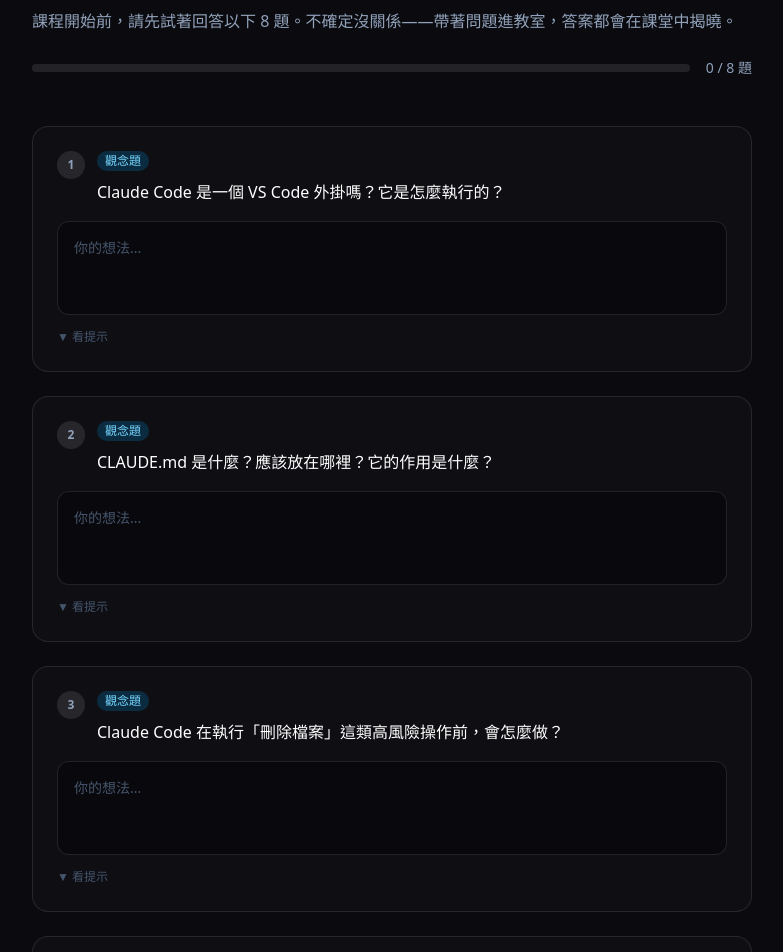
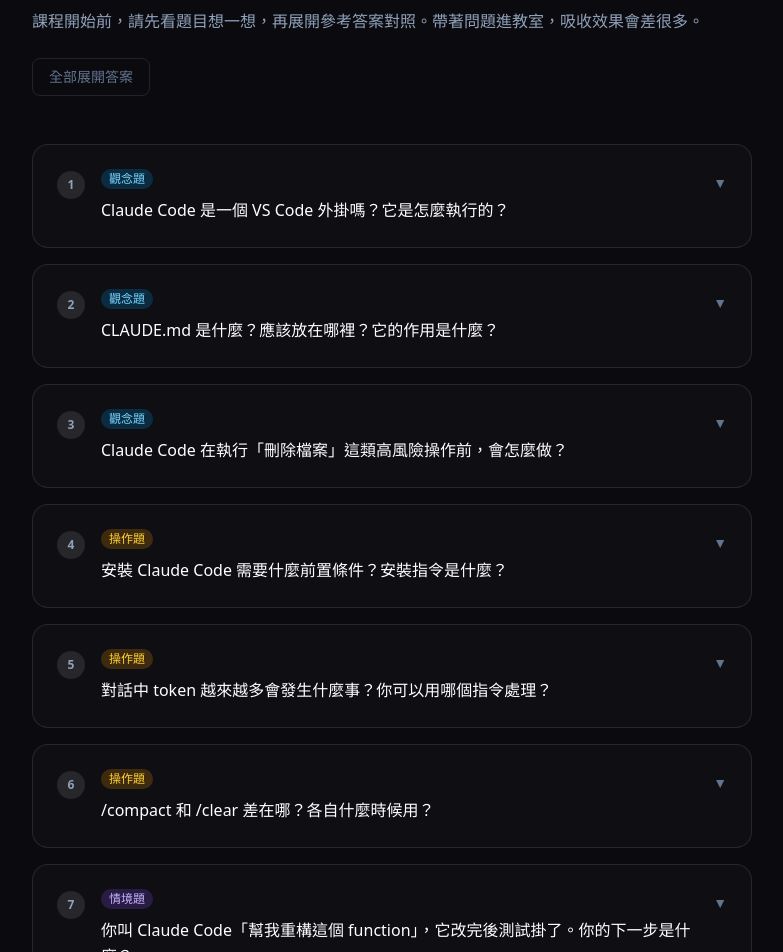
Before and after one commit to chrischeng-c4/cc-tutorial, a React (Vite) app: page /#/pre-quiz in a window 1280 px wide. Shown: the part 280-1232 px from the top of the page, without its empty margins (248-1031 px from the left). Built offline with nearby package versions, Linux system fonts and the light colour scheme.

Commit message:
refactor: pre-quiz to read-only format with expandable answers

```diff
--- a/src/pages/PreQuiz.jsx
+++ b/src/pages/PreQuiz.jsx
@@ -4,81 +4,73 @@
 const questions = [
   {
     id: 1,
-    type: 'concept',
     label: '觀念題',
     labelColor: 'bg-sky-500/20 text-sky-300',
     q: 'Claude Code 是一個 VS Code 外掛嗎？它是怎麼執行的？',
-    hint: '想想它安裝的方式和運作的環境。',
+    answer: '不是。Claude Code 是一個跑在終端機的 CLI 工具（npm 安裝），不依附任何 IDE。它在你的本機環境直接讀取檔案、執行指令，有 VS Code / JetBrains 的整合外掛，但本體是 CLI。',
   },
   {
     id: 2,
-    type: 'concept',
     label: '觀念題',
     labelColor: 'bg-sky-500/20 text-sky-300',
     q: 'CLAUDE.md 是什麼？應該放在哪裡？它的作用是什麼？',
-    hint: '這是 Claude Code 讀取專案規範的方式。',
+    answer: '放在專案根目錄（或 home 目錄做全域設定）的 Markdown 檔案。Claude Code 啟動時會自動讀取，讓你定義專案規範、常用指令、注意事項——等於給 Claude 的工作說明書。',
   },
   {
     id: 3,
-    type: 'concept',
     label: '觀念題',
     labelColor: 'bg-sky-500/20 text-sky-300',
     q: 'Claude Code 在執行「刪除檔案」這類高風險操作前，會怎麼做？',
-    hint: '它不會默默就做掉，想想它的安全機制。',
+    answer: '它會在終端機顯示即將執行的動作並暫停，等你按 Y 確認才繼續。這是內建的 Permission 機制，你也可以在設定裡調整哪些操作需要確認、哪些可以自動執行。',
   },
   {
     id: 4,
-    type: 'hands-on',
     label: '操作題',
     labelColor: 'bg-amber-500/20 text-amber-300',
     q: '安裝 Claude Code 需要什麼前置條件？安裝指令是什麼？',
-    hint: '需要特定版本的 Node.js，試著查查看。',
+    answer: '需要 Node.js 18 以上。安裝指令：npm install -g @anthropic-ai/claude-code，然後執行 claude 啟動。首次使用需要 Anthropic API Key 或 claude.ai Max 帳號登入。',
   },
   {
     id: 5,
-    type: 'hands-on',
     label: '操作題',
     labelColor: 'bg-amber-500/20 text-amber-300',
     q: '對話中 token 越來越多會發生什麼事？你可以用哪個指令處理？',
-    hint: '有兩個 slash 指令可以解決這個問題。',
+    answer: '對話歷史過長會接近 context window 上限，導致速度變慢、費用增加，最終舊的訊息被截斷。可以用 /compact 壓縮（保留摘要）或 /clear 完全清空重來。',
   },
   {
     id: 6,
-    type: 'hands-on',
     label: '操作題',
     labelColor: 'bg-amber-500/20 text-amber-300',
     q: '/compact 和 /clear 差在哪？各自什麼時候用？',
-    hint: '一個保留記憶，一個清空記憶。',
+    answer: '/compact 讓 Claude 把對話歷史壓縮成摘要，保留關鍵脈絡繼續工作，適合長任務中途節省 token。/clear 完全清空記憶重新開始，適合切換到不相關的新任務。',
   },
   {
     id: 7,
-    type: 'scenario',
     label: '情境題',
     labelColor: 'bg-violet-500/20 text-violet-300',
-    q: '你叫 Claude Code「幫我重構這個 function」，它改完後測試掛了。你的下一步是什麼？（不是問 Claude，是問你自己該怎麼辦）',
-    hint: '想想 git 的基本工作流程。',
+    q: '你叫 Claude Code「幫我重構這個 function」，它改完後測試掛了。你的下一步是什麼？',
+    answer: '先用 git diff 看它改了什麼，再決定是 git checkout 回滾、還是繼續叫 Claude 修。重點是：讓 Claude 動手前，確保你的工作目錄是乾淨的 git 狀態——這樣任何改動都可以還原。',
   },
   {
     id: 8,
-    type: 'scenario',
     label: '情境題',
     labelColor: 'bg-violet-500/20 text-violet-300',
     q: '你的團隊想統一 Claude Code 的行為，例如：永遠用繁體中文回答、不要動 migration 檔案。你會怎麼設定？',
-    hint: '答案和第 2 題有關。',
+    answer: '寫進專案的 CLAUDE.md。這個檔案 commit 進 repo，所有人 clone 後啟動 Claude Code 就會自動套用相同規則，不需要每個人自己設定。',
   },
 ]
 
 export default function PreQuiz() {
-  const [answers, setAnswers] = useState({})
   const [revealed, setRevealed] = useState({})
-  const [submitted, setSubmitted] = useState(false)
 
-  const filled = Object.values(answers).filter(v => v.trim().length > 0).length
+  function toggle(id) {
+    setRevealed(r => ({ ...r, [id]: !r[id] }))
+  }
 
-  function handleSubmit(e) {
-    e.preventDefault()
-    setSubmitted(true)
-    window.scrollTo({ top: 0, behavior: 'smooth' })
+  function revealAll() {
+    const all = {}
+    questions.forEach(q => { all[q.id] = true })
+    setRevealed(all)
   }
 
   return (
@@ -94,78 +86,51 @@
             Claude Code<br />
             <span className="bg-gradient-to-r from-rose-400 to-orange-400 bg-clip-text text-transparent">預習題目</span>
           </h1>
-          <p className="text-slate-400 leading-relaxed">
-            課程開始前，請先試著回答以下 8 題。不確定沒關係——帶著問題進教室，答案都會在課堂中揭曉。
+          <p className="text-slate-400 leading-relaxed mb-6">
+            課程開始前，請先看題目想一想，再展開參考答案對照。帶著問題進教室，吸收效果會差很多。
           </p>
-          <div className="flex items-center gap-4 mt-6">
-            <div className="flex-1 h-2 rounded-full bg-white/10 overflow-hidden">
-              <div
-                className="h-full rounded-full bg-gradient-to-r from-rose-500 to-orange-500 transition-all duration-300"
-                style={{ width: `${(filled / questions.length) * 100}%` }}
-              />
-            </div>
-            <span className="text-slate-400 text-sm whitespace-nowrap">{filled} / {questions.length} 題</span>
-          </div>
+          <button
+            onClick={revealAll}
+            className="text-sm text-slate-500 hover:text-slate-300 transition-colors border border-white/10 hover:border-white/20 px-4 py-2 rounded-lg"
+          >
+            全部展開答案
+          </button>
         </div>
 
-        {submitted && (
-          <div className="rounded-xl border border-emerald-500/30 bg-emerald-500/10 p-6 mb-10 text-center">
-            <div className="text-3xl mb-2">🎉</div>
-            <div className="text-emerald-300 font-semibold mb-1">已送出！帶著你的答案來上課</div>
-            <div className="text-slate-400 text-sm">課堂中我們會逐題討論，看看你的直覺對了幾題。</div>
-          </div>
-        )}
-
-        <form onSubmit={handleSubmit} className="space-y-6">
+        <div className="space-y-4">
           {questions.map((q) => (
             <div key={q.id} className="rounded-2xl border border-white/10 bg-white/[0.02] overflow-hidden">
-              <div className="p-6">
-                <div className="flex items-start gap-3 mb-4">
-                  <span className="flex-shrink-0 w-7 h-7 rounded-full bg-white/10 flex items-center justify-center text-slate-400 text-xs font-bold">
+              <button
+                className="w-full text-left p-6 flex items-start gap-4 hover:bg-white/[0.02] transition-colors"
+                onClick={() => toggle(q.id)}
+              >
+                <span className="flex-shrink-0 w-7 h-7 rounded-full bg-white/10 flex items-center justify-center text-slate-400 text-xs font-bold mt-0.5">
                   {q.id}
                 </span>
-                  <div className="flex-1">
+                <div className="flex-1 min-w-0">
                   <div className="flex items-center gap-2 mb-2">
                     <span className={`px-2 py-0.5 rounded-full text-xs font-medium ${q.labelColor}`}>{q.label}</span>
                   </div>
                   <p className="text-white font-medium leading-relaxed">{q.q}</p>
                 </div>
-                </div>
-
-                <textarea
-                  rows={3}
-                  placeholder="你的想法..."
-                  className="w-full rounded-xl bg-black/30 border border-white/10 focus:border-white/30 outline-none text-slate-300 placeholder-slate-600 text-sm p-4 resize-none transition-colors"
-                  value={answers[q.id] || ''}
-                  onChange={e => setAnswers(a => ({ ...a, [q.id]: e.target.value }))}
-                />
-
-                <button
-                  type="button"
-                  onClick={() => setRevealed(r => ({ ...r, [q.id]: !r[q.id] }))}
-                  className="mt-2 text-xs text-slate-600 hover:text-slate-400 transition-colors"
-                >
-                  {revealed[q.id] ? '▲ 收起提示' : '▼ 看提示'}
+                <span className="flex-shrink-0 text-slate-500 text-sm mt-1">
+                  {revealed[q.id] ? '▲' : '▼'}
+                </span>
               </button>
 
               {revealed[q.id] && (
-                  <div className="mt-3 rounded-lg bg-white/5 border border-white/5 px-4 py-3 text-slate-400 text-sm">
-                    💡 {q.hint}
+                <div className="px-6 pb-6">
+                  <div className="rounded-xl bg-black/30 border border-emerald-500/20 p-5">
+                    <div className="flex items-center gap-2 mb-3 text-emerald-400 text-xs font-semibold uppercase tracking-wide">
+                      <span>✓</span> 參考答案
+                    </div>
+                    <p className="text-slate-300 text-sm leading-relaxed">{q.answer}</p>
+                  </div>
                 </div>
               )}
             </div>
+          ))}
         </div>
-          ))}
-
-          <div className="pt-4">
-            <button
-              type="submit"
-              className="w-full py-3.5 rounded-xl bg-gradient-to-r from-rose-600 to-orange-600 hover:from-rose-500 hover:to-orange-500 text-white font-semibold transition-all text-sm shadow-lg shadow-rose-500/20"
-            >
-              送出預習答案
-            </button>
-          </div>
-        </form>
 
         <div className="flex items-center justify-between pt-8 mt-8 border-t border-white/10">
           <Link to="/" className="text-slate-400 hover:text-white transition-colors no-underline text-sm">
```
Lines whose indentation alone changed are shown as unchanged.
